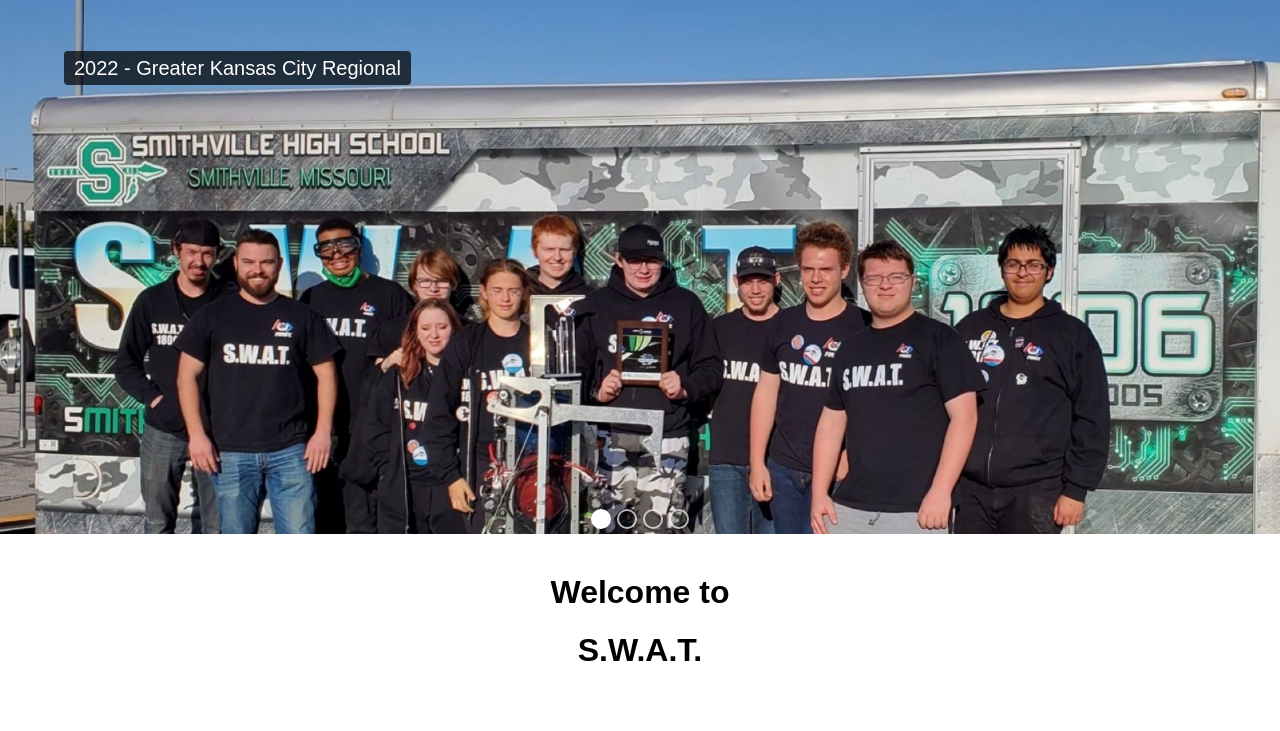
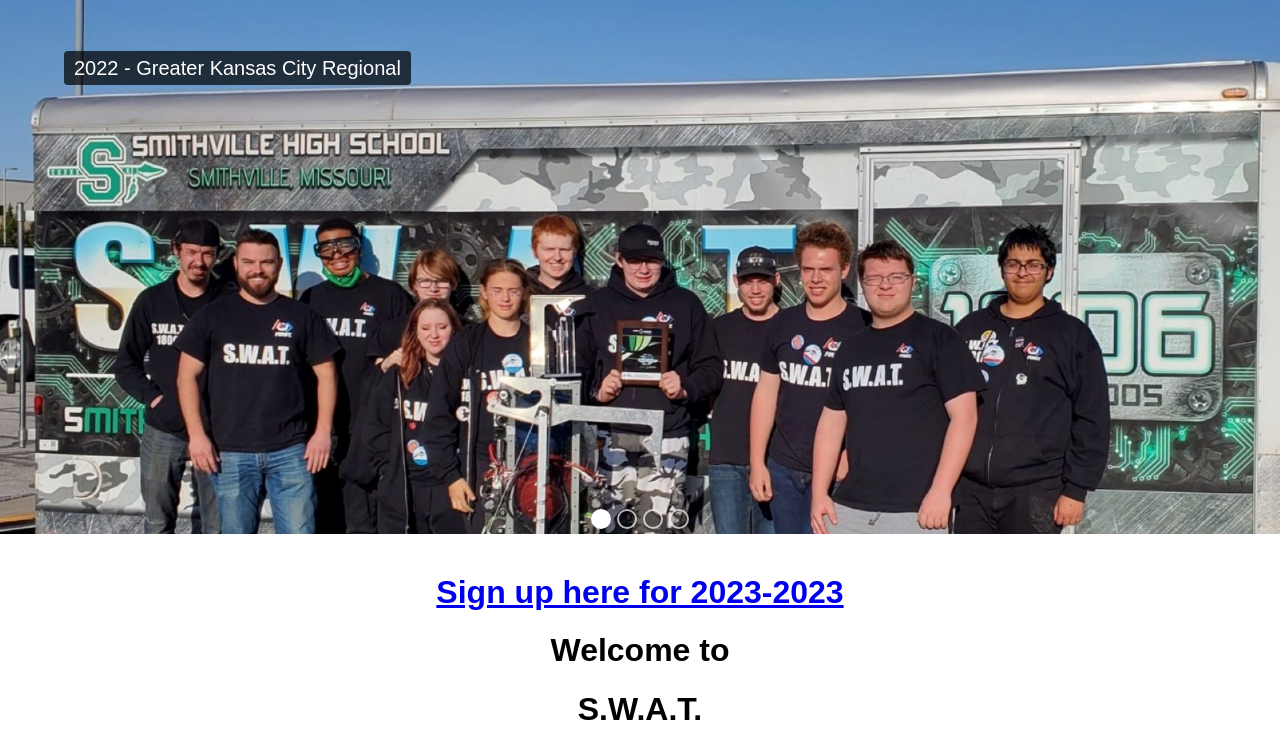
Before and after one commit to RealRedRobot/swat-website, a plain HTML site: page public/index.html in a window 1280 px wide. Shown: the part 48-779 px from the top of the page. Drawn offline with Linux system fonts and the light colour scheme; no server answers; grey boxes are pictures that could not be loaded; files whose address does not match are found by name.

Commit message:
Update index.html

```diff
--- a/public/index.html
+++ b/public/index.html
@@ -81,6 +81,7 @@
         </ol>
       </div>
       <br>
+      <h1><a href="https://docs.google.com/forms/d/e/1FAIpQLScrXjbNzM4kuRyXe67YA11hkLBZCMm78hwUEeGn8vTo3sQCtQ/viewform?usp=sf_link">Sign up here for 2023-2023</a></h1>
       <h1>Welcome to</h1>
       <h1>S.W.A.T.</h1>
       <br>
```
